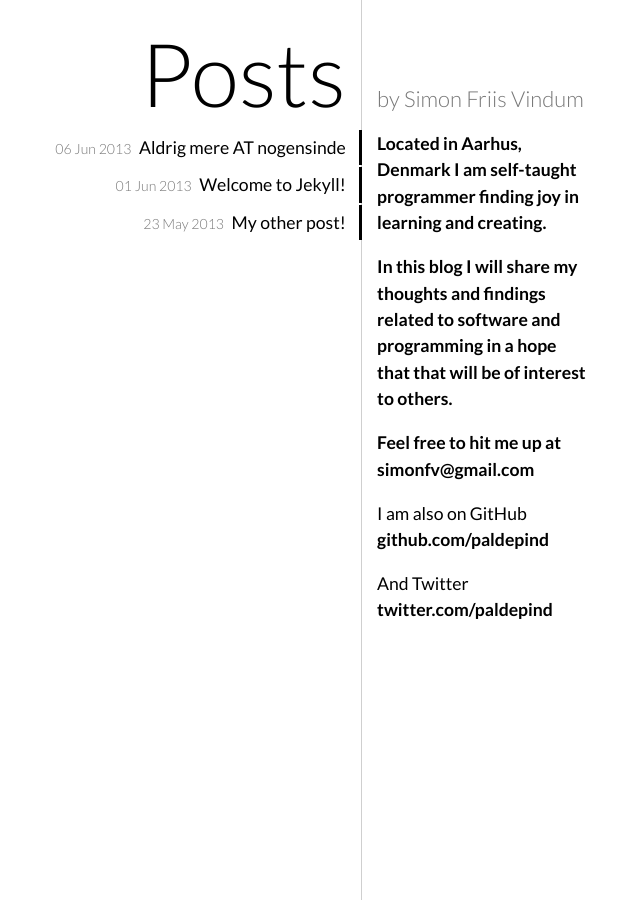
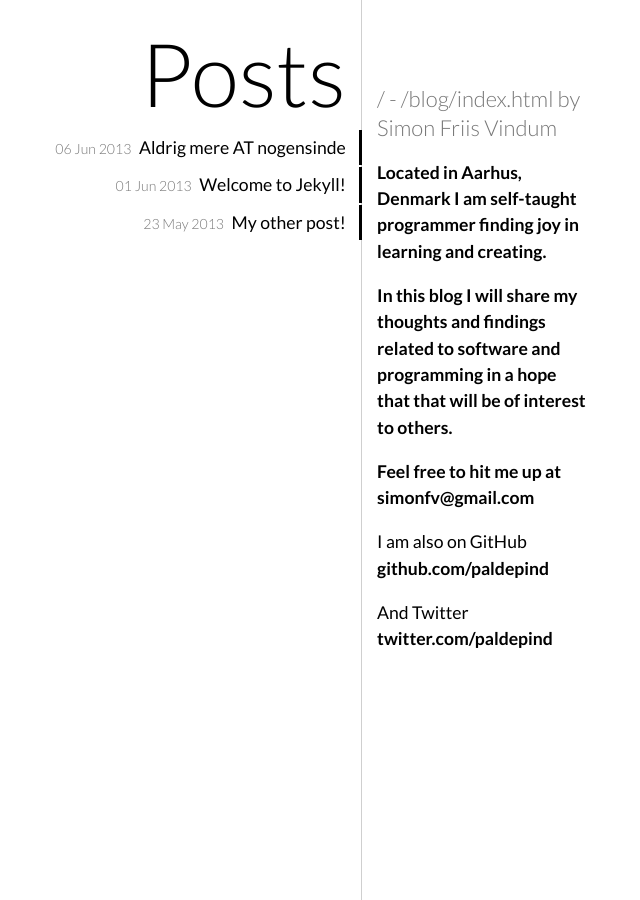
Before and after one commit to paldepind/blog, a Jekyll site: the page built from index.html, in a window 1280 px wide. Shown: the whole page, without its empty margins (428-1068 px from the left). Built offline with Jekyll 4.4.1, drawn with Linux system fonts in a browser that asks for light colours; nearby versions of some CDN libraries; Markdown is read by kramdown in place of the engine named in the settings.

Commit message:
Fix bug in Liquid usage

```diff
--- a/_layouts/default.html
+++ b/_layouts/default.html
@@ -23,6 +23,7 @@
         <h1>
           {% capture url %}{{ site.baseurl }}/index.html{% endcapture %}
           {% if page.url != url %}
+            {{page.url}} - {{url}}
             <a href="{{ site.baseurl }}/">
           {% endif %}
           by Simon Friis Vindum
```
